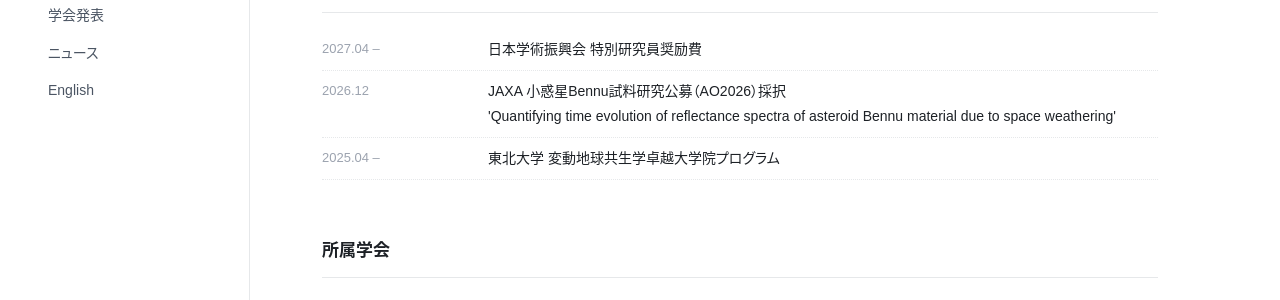
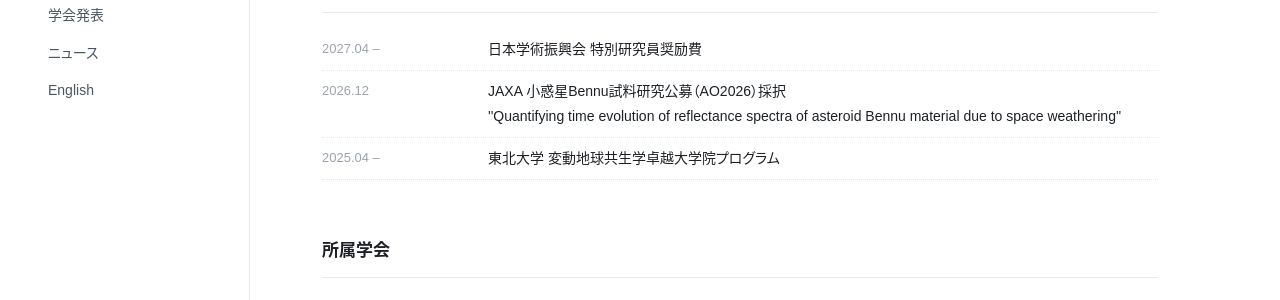
Before and after one commit to takasetaigat1/takasetaigat1.github.io, a Jekyll site: the page built from profile.html, in a window 1280 px wide and 900 px high, scrolled down 853 px. Shown: the part 289-589 px from the top of the window. Built offline with Jekyll 4.4.1, drawn with Linux system fonts in a browser that asks for light colours; some web fonts are replaced.

Commit message:
Project title in double single-quotes
Co-Authored-By: Claude Fable 5.1 <noreply@anthropic.com>
Claude-Session: https://claude.ai/code/session_01WJ69PvNMxXwpNZfvYmXkxj

```diff
--- a/profile.html
+++ b/profile.html
@@ -28,7 +28,7 @@ permalink: /profile/
 
 {% if p.grants.size > 0 %}
 <h2>競争的資金等</h2>
-<ul class="timeline">{% for e in p.grants %}<li><span class="dt">{{ e.period }}</span><span>{{ e.text }}{% if e.sub %}<br>'{{ e.sub }}'{% endif %}</span></li>{% endfor %}</ul>
+<ul class="timeline">{% for e in p.grants %}<li><span class="dt">{{ e.period }}</span><span>{{ e.text }}{% if e.sub %}<br>''{{ e.sub }}''{% endif %}</span></li>{% endfor %}</ul>
 {% endif %}
 
 {% if p.activities.size > 0 %}
```
